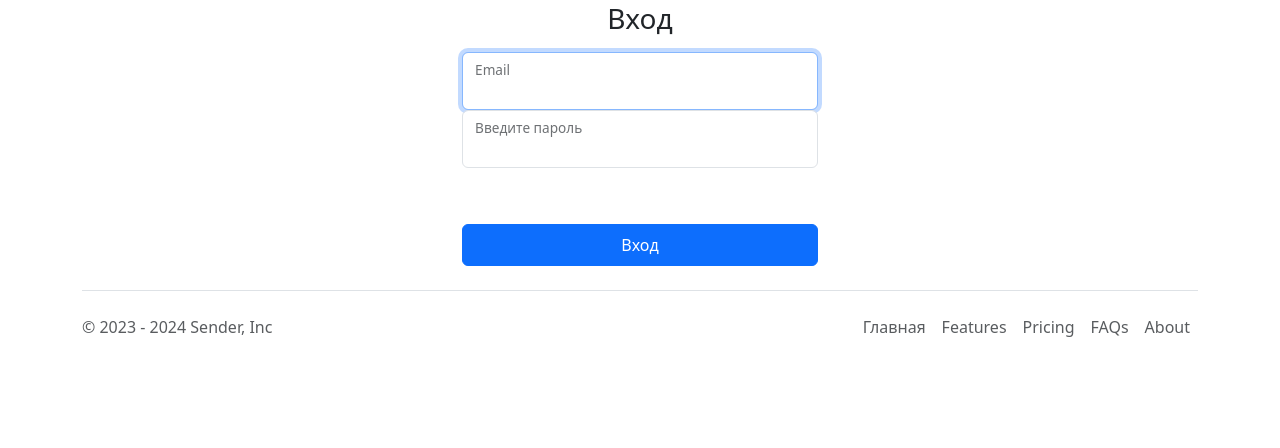
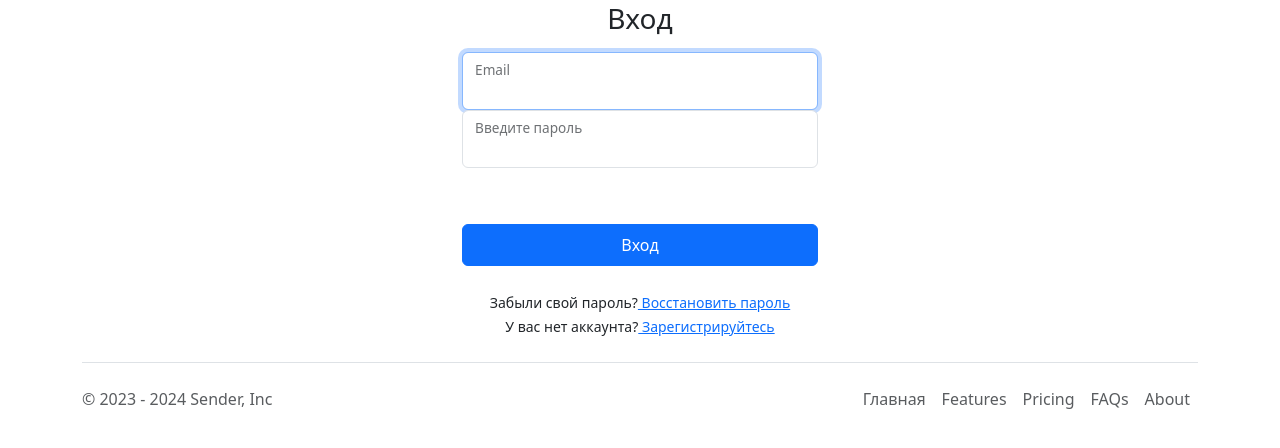
Before and after one commit to suvorovjr/mailing_service, a Django app: page /users/login/ in a window 1280 px wide. Shown: the part 175-623 px from the top of the page. Run offline with Django 5.2, Linux system fonts and the light colour scheme; some libraries are stand-ins or nearby versions.

Commit message:
modify login.html

```diff
--- a/users/templates/users/login.html
+++ b/users/templates/users/login.html
@@ -22,6 +22,10 @@
                     </div>
                     <button class="btn btn-primary w-100 py-2" type="submit">Вход</button>
                 </form>
+                <p class="text-center mt-4 mb-0"><small>Забыли свой пароль?<a href="{%url 'users:password_reset'%}">
+                    Восстановить пароль</a></small></p>
+                <p class="text-center mb-0"><small>У вас нет аккаунта?<a href="{%url 'users:auth' %}">
+                    Зарегистрируйтесь</a></small></p>
             </div>
         </div>
     </div>
```
